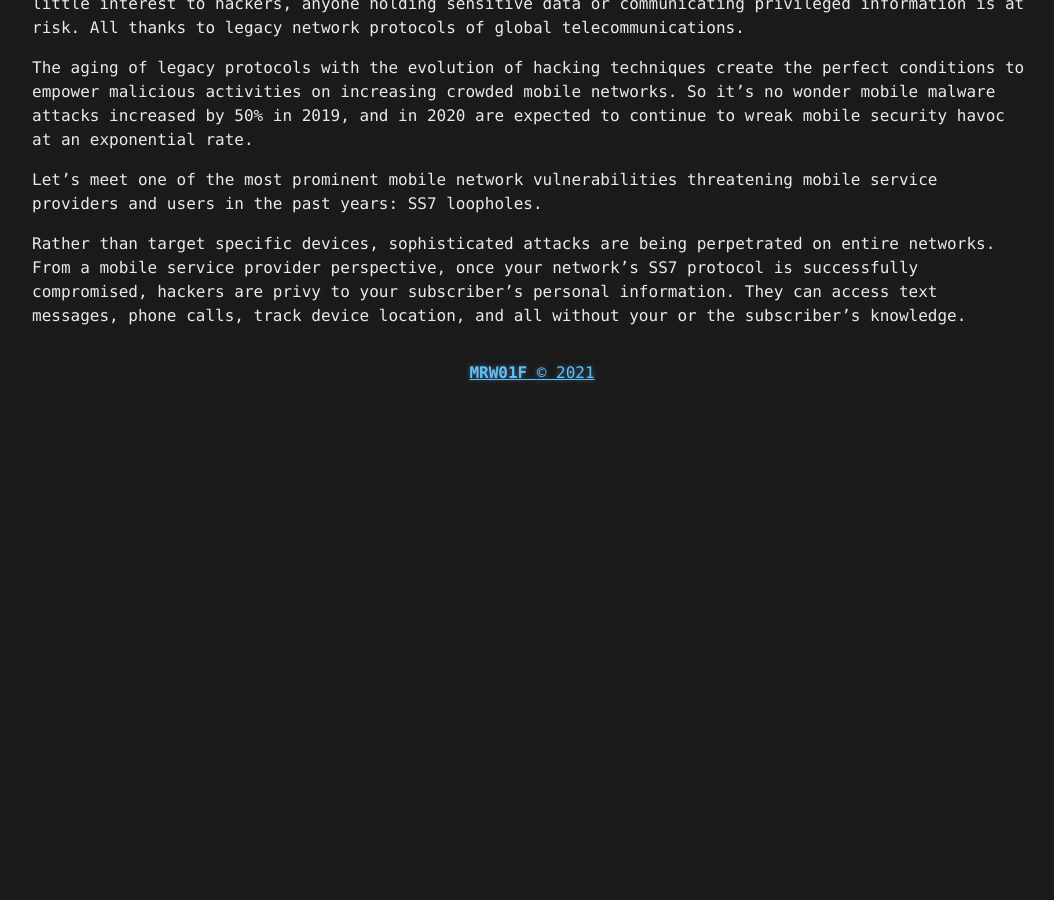
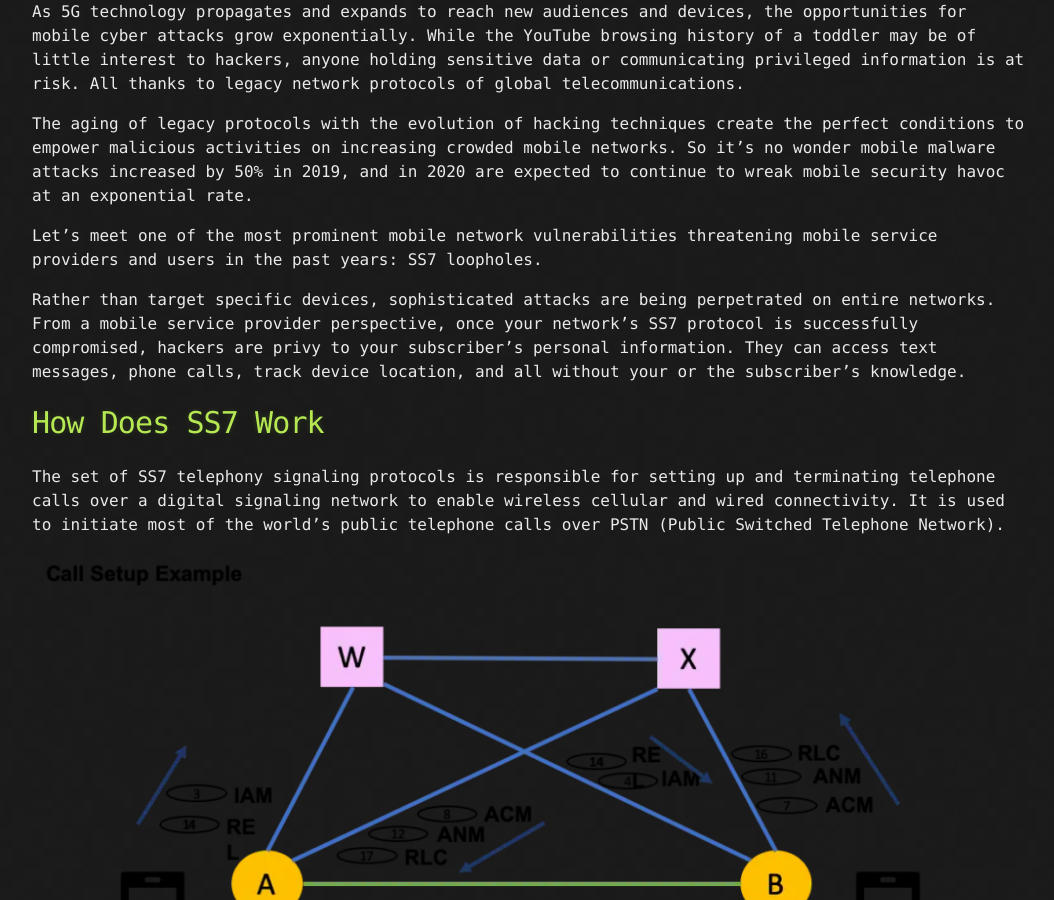
Before and after one commit to MRW01F/blog, a Jekyll site: the page built from _posts/2021-03-21-ss7.md, in a window 1280 px wide and 900 px high, scrolled down 1501 px. Shown: the whole window, without its empty margins (108-1162 px from the left). Built offline with Jekyll 4.4.1, drawn with Linux system fonts in a browser that asks for light colours; before the commit the page ends 1899 px from its top, so only the background shows below that.

Commit message:
ss7 modification 3

```diff
--- a/_posts/2021-03-21-ss7.md
+++ b/_posts/2021-03-21-ss7.md
@@ -3,7 +3,7 @@ title: SS7 & Why Everyone Should Know About It
 published: true
 ---
 
-<center><img align="center" src="{{ site.baseurl }}/assets/images/ss7.jpg"></center>
+<center><img align="center" src="{{ site.baseurl }}/assets/images/ss7.jpg"></center><br>
 
 # What Is SS7
 
@@ -24,3 +24,9 @@ The aging of legacy protocols with the evolution of hacking techniques create th
 Let’s meet one of the most prominent mobile network vulnerabilities threatening mobile service providers and users in the past years: SS7 loopholes.
 
 Rather than target specific devices, sophisticated attacks are being perpetrated on entire networks. From a mobile service provider perspective, once your network’s SS7 protocol is successfully compromised, hackers are privy to your subscriber’s personal information. They can access text messages, phone calls, track device location, and all without your or the subscriber’s knowledge.
+
+# How Does SS7 Work
+
+The set of SS7 telephony signaling protocols is responsible for setting up and terminating telephone calls over a digital signaling network to enable wireless cellular and wired connectivity. It is used to initiate most of the world’s public telephone calls over PSTN (Public Switched Telephone Network).
+
+<center><img align="center" src="{{ site.baseurl }}/assets/images/ss7_2.jpg"></center><br>
```
Also changed, not shown: assets/images/ss7_2.jpg (added).
